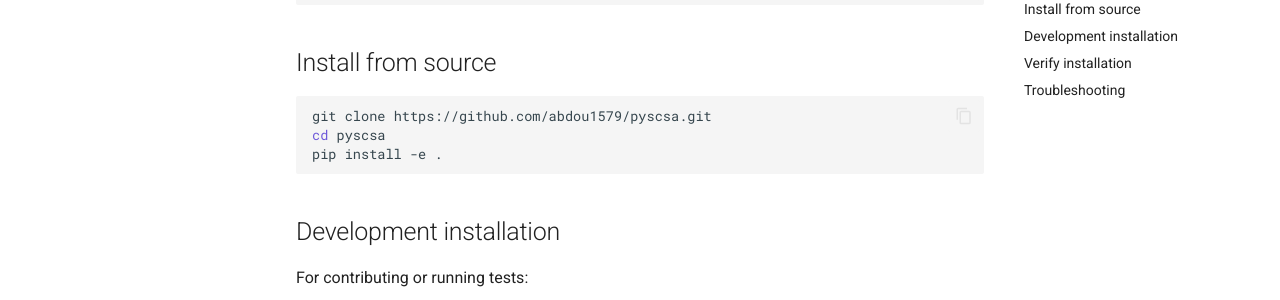
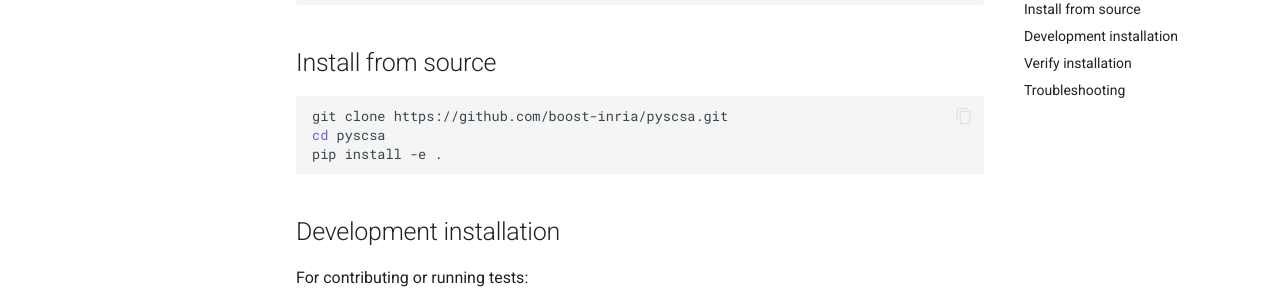
Before and after one commit to boost-inria/pyscsa, an MkDocs documentation site: the page built from mkdocs/installation.md, in a window 1280 px wide and 900 px high, scrolled down 445 px. Shown: the part 153-453 px from the top of the window. Built offline with MkDocs 1.6.1 and Material for MkDocs 9.7.7, drawn with Linux system fonts in a browser that asks for light colours; comment, search, counter and statistics services are not loaded; some of the changed lines change nothing that is shown.

Commit message:
Update repository URL for source installation

````diff
--- a/mkdocs/installation.md
+++ b/mkdocs/installation.md
@@ -18,7 +18,7 @@ pip install pyscsa
 ## Install from source
 
 ```bash
-git clone https://github.com/abdou1579/pyscsa.git
+git clone https://github.com/boost-inria/pyscsa.git
 cd pyscsa
 pip install -e .
 ```
````
